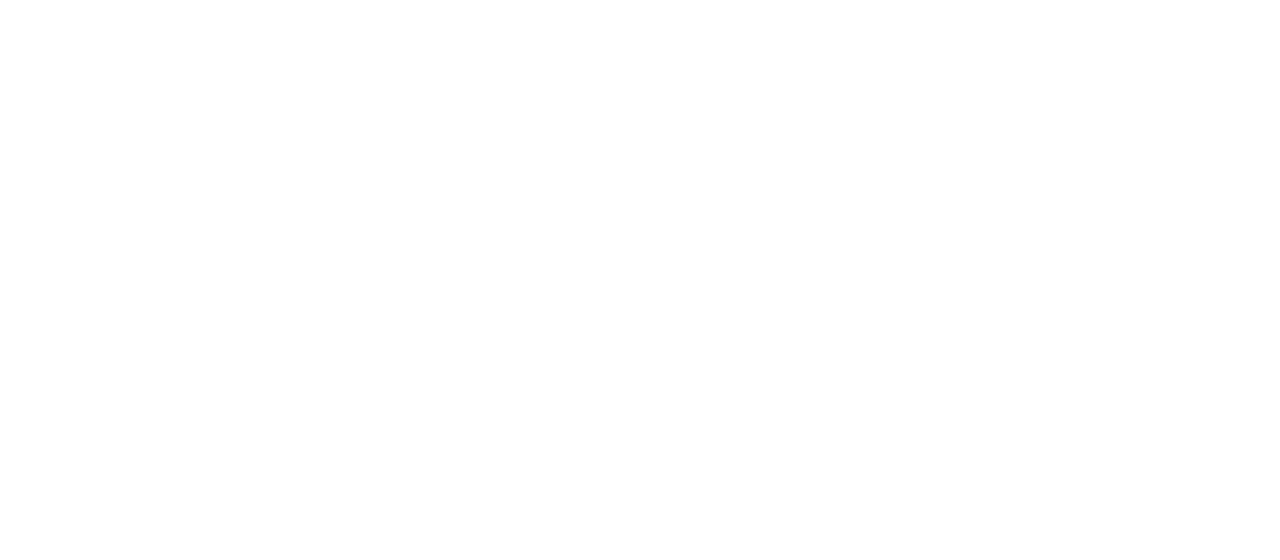
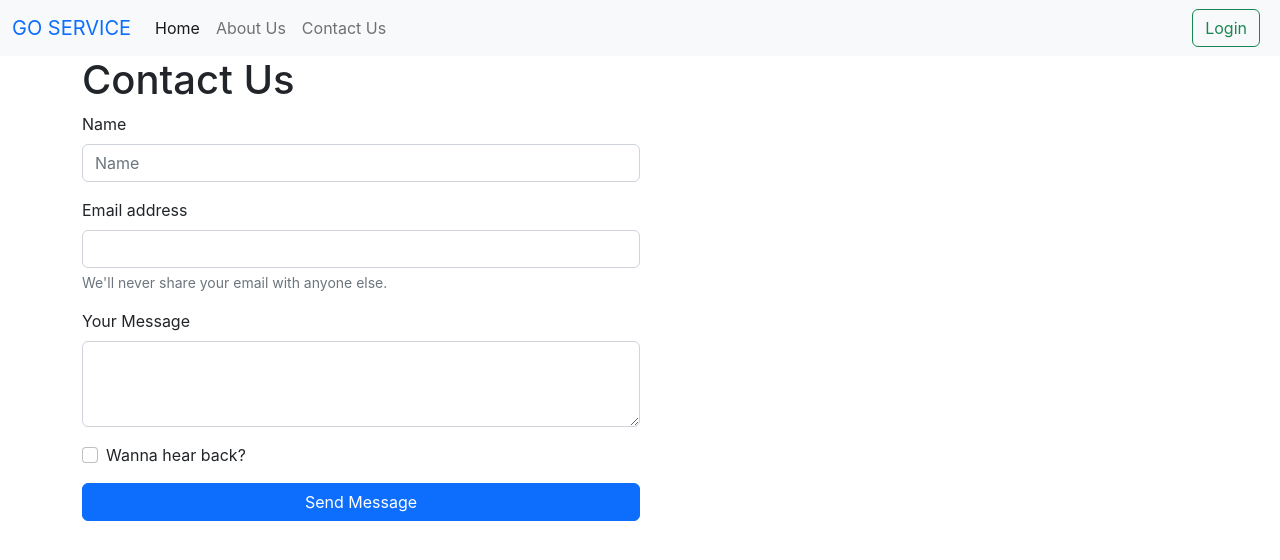
Before and after one commit to Med-Time/GO_SERVICE, a React (Create React App) app: page /contact in a window 1280 px wide. Before the commit this address had no page. Shown: the top 560 px of the page. Built offline with nearby package versions, Linux system fonts and the light colour scheme.

Commit message:
Added other pages

```diff
--- a/src/App.js
+++ b/src/App.js
@@ -3,8 +3,10 @@
 import Form from './components/Form';
 import './App.css';
 import Footer from './components/Footer';
-import { BrowserRouter as Router, Routes ,Route } from 'react-router-dom';
+import { BrowserRouter as Router, Routes, Route } from 'react-router-dom';
 import Login from './components/Login';
+import About from './components/About';
+import Contact from './components/Contact';
 
 function App() {
   // const [Mode,setMode] = useState('light');
@@ -30,6 +32,10 @@
           </>
         } />
         <Route path="/login" element={<Login />} />
+        <Route path="/about" element={
+          <> <Navbar /> <About /></>} />
+        <Route path="/contact" element={
+          <> <Navbar /> <Contact /></>} />
       </Routes>
     </Router>
   );
--- /dev/null
+++ b/src/components/About.js
@@ -0,0 +1,19 @@
+import React from 'react'
+
+export default function About() {
+    return (
+        <div className="container">
+            <h1>About</h1>
+            <h2>About Go Service</h2>
+            <ol>
+                <li>
+                    <p >Company Profile and Brand:</p>
+                    <p className='details'>GeeksforGeeks is a leading platform that provides computer science resources and coding challenges for programmers and technology enthusiasts, along with interview and exam preparations for upcoming aspirants. With a strong emphasis on enhancing coding skills and knowledge, it has become a trusted destination for over 12 million plus registered users worldwide. The platform offers a vast collection of tutorials,
+                     practice problems, interview tutorials, articles, and courses, covering various domains of computer science.
+                       <br></br> Our exceptional mentors hailing from top colleges & organizations have the ability to guide you on a journey from the humble beginnings of coding to the pinnacle of expertise. Under their guidance watch your skills flourish as we lay the foundation and help you conquer the world of coding.
+                        Our brand is built on the pillars of expertise, accessibility, and community. We strive to empower individuals to enhance their programming skills, to bridge the gap between academia and industry, and provide a supportive community to the learners. GeeksforGeeks is committed to promoting technological advancement and providing opportunities for growth in the ever-evolving field of computer science.</p>
+                </li>
+            </ol>
+        </div>
+    )
+}
--- /dev/null
+++ b/src/components/Contact.js
@@ -0,0 +1,31 @@
+import React from 'react'
+
+export default function Contact() {
+    return (
+        <div className="container">
+            <h1>Contact Us</h1>
+            <div className='w-50'>
+                <form action="#" method="post">
+                    <div class="mb-3">
+                        <label for="email" class="form-label">Name</label>
+                        <input type="text" class="form-control" placeholder="Name" />
+                    </div>
+                    <div class="mb-3">
+                        <label for="email" class="form-label">Email address</label>
+                        <input type="email" class="form-control" id="exampleInputEmail1" aria-describedby="emailHelp" />
+                        <div id="emailHelp" class="form-text">We'll never share your email with anyone else.</div>
+                    </div>
+                    <div class="mb-3">
+                        <label for="problem" class="form-label">Your Message</label>
+                        <textarea class="form-control" id="" rows="3"></textarea>
+                    </div>
+                    <div class="mb-3 form-check">
+                        <input type="checkbox" class="form-check-input" id="exampleCheck1" />
+                        <label class="form-check-label" for="exampleCheck1">Wanna hear back?</label>
+                    </div>
+                    <button type="submit" class="btn btn-primary w-100">Send Message</button>
+                </form>
+            </div>
+        </div>
+    )
+}
--- a/src/components/Footer.js
+++ b/src/components/Footer.js
@@ -1,4 +1,5 @@
 import React from 'react'
+import { Link } from 'react-router-dom';
 
 export default function Footer() {
   return (
@@ -6,12 +7,12 @@
     <footer className="py-3 my-4">
       <ul className="nav justify-content-center border-bottom pb-3 mb-3">
         <li className="nav-item"><a href="/" className="nav-link px-2 text-body-secondary">Home</a></li>
-        <li className="nav-item"><a href="/" className="nav-link px-2 text-body-secondary">Features</a></li>
+        <li className="nav-item"><Link to ="/contact" className="nav-link px-2 text-body-secondary">Features</Link></li>
         {/* <li className="nav-item"><a href="/" className="nav-link px-2 text-body-secondary">Pricing</a></li> */}
-        <li className="nav-item"><a href="/" className="nav-link px-2 text-body-secondary">FAQs</a></li>
-        <li className="nav-item"><a href="/" className="nav-link px-2 text-body-secondary">About</a></li>
+        <li className="nav-item"><Link to="/faq" className="nav-link px-2 text-body-secondary">FAQs</Link></li>
+        <li className="nav-item"><Link to="/about" className="nav-link px-2 text-body-secondary">About</Link></li>
       </ul>
-      <p className="text-center text-body-secondary">© 2023 Go Service, Inc</p>
+      <p className="text-center text-body-secondary">© 2023-2024 Go Service, Inc</p>
     </footer>
   </div>
   )
--- a/src/components/Form.js
+++ b/src/components/Form.js
@@ -6,7 +6,7 @@
       <div className="row justify-content-center">
         <div className="col-md-6">
           {/* <p className={`fs-1 text-${props.mode === 'light' ? 'success' : 'white'}`}>Complaint Heading</p> */}
-          <p className="fs-1 text-dark">Fill Details</p>
+          <p className="fs-1 text-dark">Your Concerns</p>
           <form>
             <div className="mb-3">
               {/* <label htmlFor="InputName" className={`form-label text-${props.mode === 'light' ? 'black' : 'white'}`}>Name</label> */}
@@ -87,7 +87,6 @@
             </table>
           </div>
         </div>
-
       </div>
     </div>
   )
--- a/src/components/Login.js
+++ b/src/components/Login.js
@@ -18,7 +18,7 @@
                             <label htmlFor="floatingInput">Email address</label>
                         </div>
                         <div className="form-floating">
-                            <input type="password" className="form-control" id="floatingPassword" placeholder="Password" />
+                            <input type="current-password" className="form-control" id="floatingPassword" placeholder="Password" />
                             <label htmlFor="floatingPassword">Password</label>
                         </div>
 
@@ -30,7 +30,7 @@
                         </div>
                         <button className="btn btn-primary w-25 py-2" type="submit">Log in</button>
                         <button className="btn btn-success w-50 py-2 mx-2" type="submit">Create new Account</button>
-                        <p className="mt-5 mb-3 text-body-secondary">Go Service © 2024</p>
+                        <p className="mt-5 mb-3 text-body-secondary">Go Service © 2023-2024</p>
                     </form>
                 </div>
             </div>
--- a/src/components/Navbar.js
+++ b/src/components/Navbar.js
@@ -17,10 +17,10 @@
                 <a className="nav-link active" aria-current="page" href="/">Home</a>
               </li>
               <li className="nav-item">
-                <a className="nav-link" href="/">About Us</a>
+                <a className="nav-link" href="/about">About Us</a>
               </li>
               <li className="nav-item">
-                <a className="nav-link" href="/">Contact Us</a>
+                <a className="nav-link" href="/contact">Contact Us</a>
               </li>
             </ul>
             {/* <div className={`form-check form-switch mx-2 text-${props.mode === 'light' ? 'dark' : 'light'}`}>
--- a/src/components/Slider.js
+++ b/src/components/Slider.js
@@ -17,7 +17,7 @@
                         </div>
                         <div className="carousel-inner">
                             <div className="carousel-item active">
-                                <img src="https://source.unsplash.com/776x776/?construction" className="d-block w-100 h-fix"
+                                <img src="Image/image1.jpeg" className="d-block w-100 h-fix"
                                     alt="construction1" />
                             </div>
                             <div className="carousel-item">
--- a/src/index.js
+++ b/src/index.js
@@ -1,7 +1,7 @@
 import React from 'react';
 import ReactDOM from 'react-dom/client';
 import 'bootstrap/dist/css/bootstrap.min.css';
-import "bootstrap/dist/js/bootstrap.min.js";
+import 'bootstrap/dist/js/bootstrap.bundle.min.js';
 import './index.css';
 import App from './App';
 import reportWebVitals from './reportWebVitals';
```
Also changed, not shown: src/components/FAQ.js (added, +45 -0 lines), public/Image/image1.jpeg (added). Lines whose indentation alone changed are shown as unchanged.
